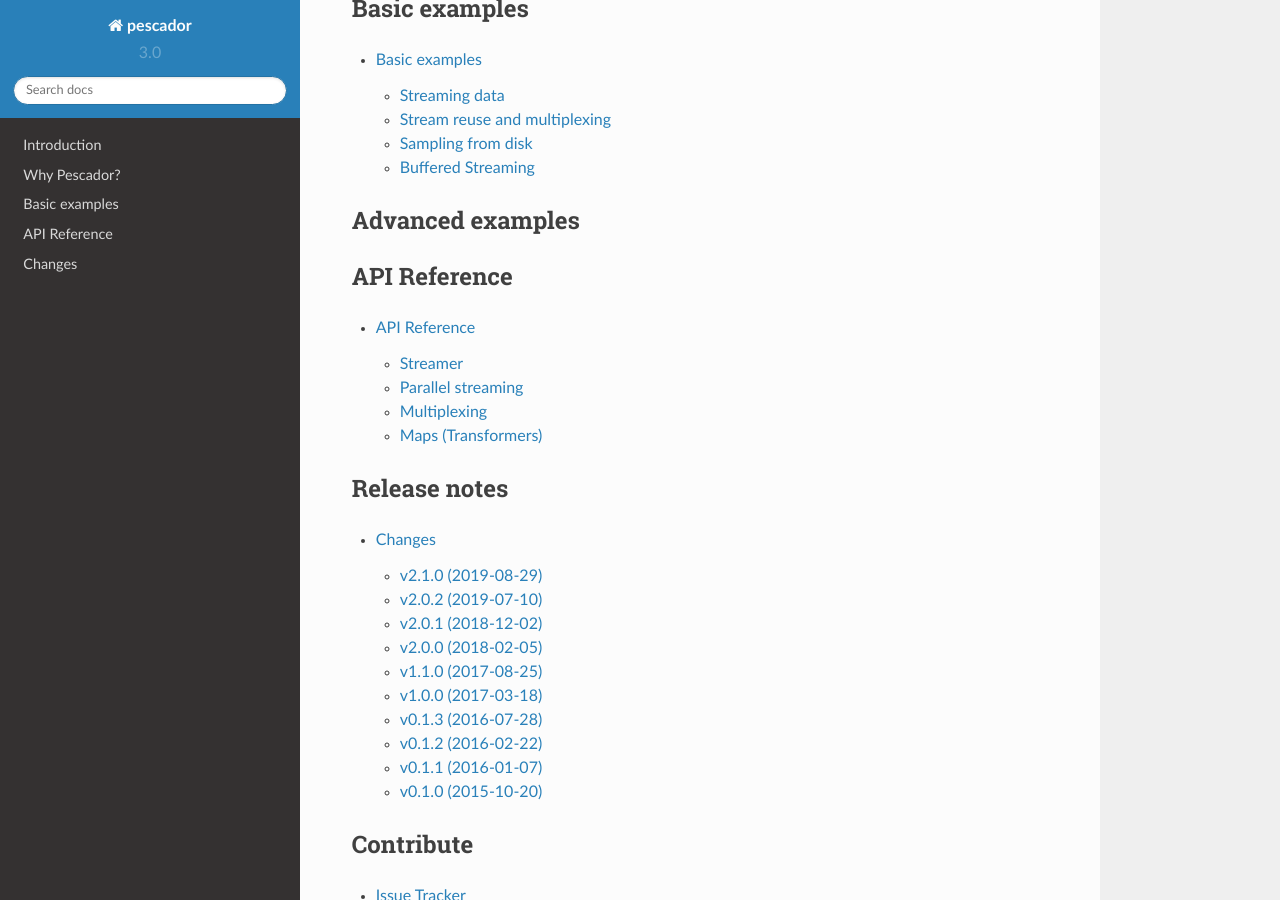
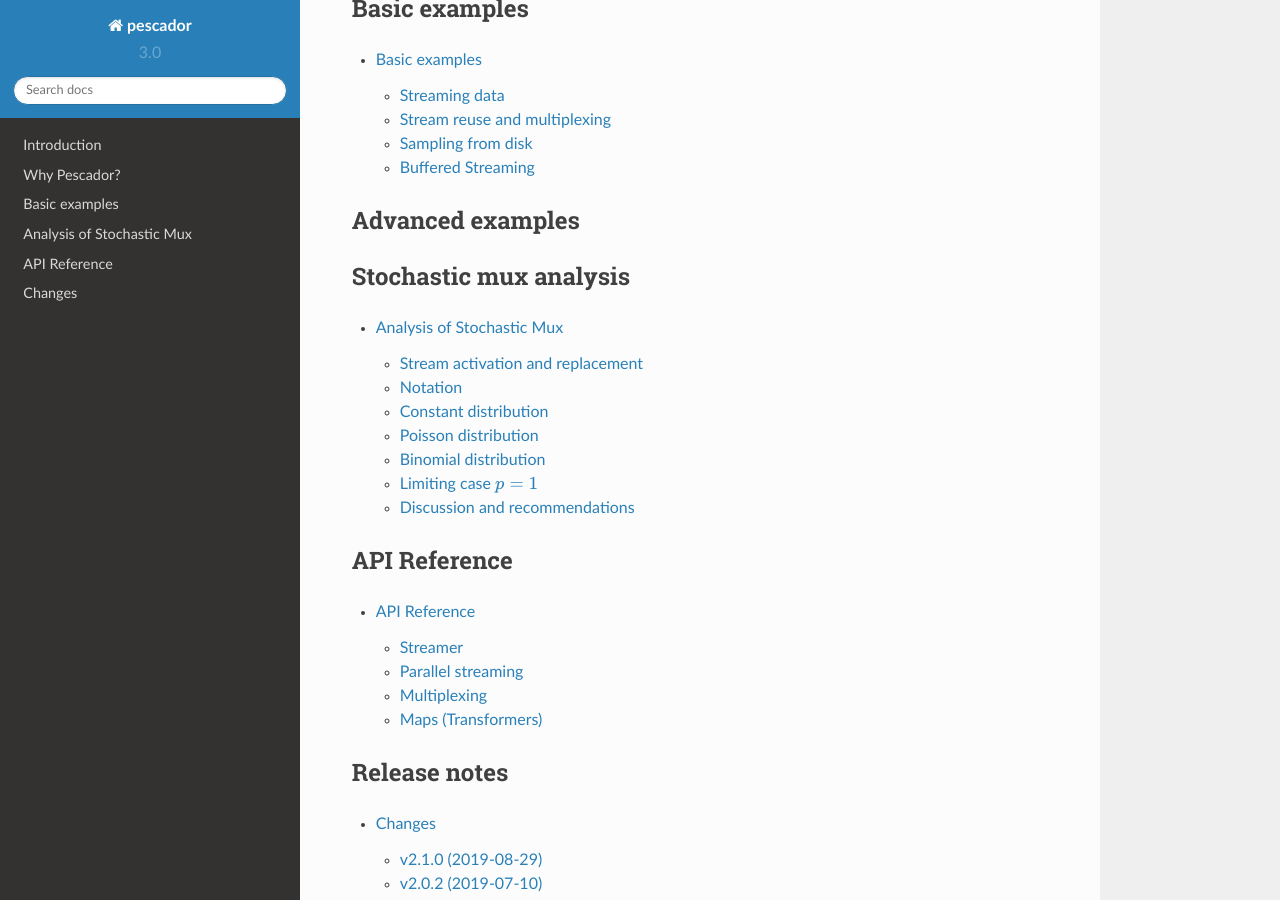
Before and after one commit to pescadores/pescador, a Sphinx documentation site: the page built from docs/index.rst, in a window 1280 px wide and 900 px high, scrolled down 1808 px. Built offline with Sphinx 7.4.7 and the Read the Docs theme 2.0.0, drawn with Linux system fonts in a browser that asks for light colours; pages that are not in the unit, such as notebooks, are missing from menus; cross-references to code outside the pages are shown as plain code; some of the changed lines change nothing that is shown.

Commit message:
adding mux analysis doc stub

```diff
--- a/docs/index.rst
+++ b/docs/index.rst
@@ -96,6 +96,14 @@
 
     auto_examples/index
 
+***********************
+Stochastic mux analysis
+***********************
+.. toctree::
+    :maxdepth: 2
+
+    muxanalysis
+
 *************
 API Reference
 *************
--- /dev/null
+++ b/docs/muxanalysis.rst
@@ -0,0 +1,194 @@
+.. _muxanalysis:
+
+Analysis of Stochastic Mux
+==========================
+
+:ref:`mux` objects (*mux* for short, *muxen* for plural) allow multiple :ref:`Streamer` objects to
+be combined into a single stream by selectively sampling from each constituent stream.
+The different kinds of mux objects provide different behaviors, but among them, and among
+them, ``StochasticMux`` is the most complex.
+This section provides an in-depth analysis of ``StochasticMux``'s behavior.
+
+
+
+Stream activation and replacement
+---------------------------------
+
+``StochasticMux`` differs from other muxen (``ShuffledMux``, ``RoundRobinMux``, etc.) by
+maintaining an **active set** of streamers from the full collection it is multiplexing.
+At any given time, samples are drawn only from the active set, while the remaining streamers are
+**inactive**.
+Each active streamer is limited to produce a (possibly random) number of samples, after which, it is removed from
+the active set and replaced by a new streamer selected at random; hence the name **StochasticMux**.
+
+A key quantity to understand when using ``StochasticMux`` is the streamer replacement rate: how
+often should we expect streamers to be replaced from the active set, as a function of samples
+generated by the mux?
+This quantity is important for a couple of reasons:
+
+    * If we care about the distribution of samples produced by ``StochasticMux`` being a good
+      approximation of what you would get if all streamers were active simultaneously (i.e.,
+      ``ShuffledMux`` behavior), then the streamer replacement rate should be small.
+    * If we have large startup costs involved with activating a streamer (e.g., loading data
+      from disk), then streamer replacement should be infrequent to ensure high throughput.
+      What's more, replacement events should be spread out among the active set, to avoid having several replacement events in a short period of time.
+
+In the following sections, we'll analyze replacement rates for the different choices of rate
+distributions (`constant`, `poisson`, and `binomial`).
+We'll focus the analysis on a single (active) streamer at a time.
+The question we'll analyze is specifically: how many samples :math:`N` must we generate (in
+expectation) before a specific streamer is deactivated and replaced?
+Understanding the distribution of `N` (its mean and variance) will help us understand how often
+we should expect to see streamer replacement events.
+
+
+Notation
+--------
+
+Let :math:`A` denote the size of the active set, let :math:`r` denote the number of samples
+generated by a particular streamer, and let :math:`p` denote the probability of selecting the
+active streamer in question.
+We'll make the simplifying assumption that the ``weights`` attached to all streamers are
+uniform, i.e., :math:`p = 1/A`.
+
+
+Constant distribution
+---------------------
+
+When using the ``constant`` distribution, the sample limit :math:`r` is fixed in advance.
+Our question about the number of samples generated by StochasticMux can then be rephrased
+slightly:
+how many samples :math:`K` must we draw from *all other active streamers* before drawing the
+:math:`r`\ th sample from the streamer under analysis?
+
+This number :math:`K` is a random variable, modeled by the `negative binomial distribution <https://en.wikipedia.org/wiki/Negative_binomial_distribution>`_:
+
+.. math::
+
+   \text{Pr}[K = k] = {k + r - 1 \choose k} {(1-p)^k p^r}
+
+
+It has expected value
+
+.. math::
+
+   \text{E}[K] = r \cdot \frac{1-p}{p},
+
+and variance
+
+.. math::
+
+   \text{Var}[K] = r \cdot \frac{1-p}{p^2}.
+
+
+The total number of samples produced by the mux before the streamer is replaced is now a random
+variable :math:`N = K + r`.
+We can use linearity of expectation to compute its expected value as
+
+.. math::
+
+   \text{E}[N] = \text{E}[K] + r = r \cdot\frac{1-p}{p} + r = \frac{r}{p}.
+
+
+Since :math:`N` and :math:`K` differ only by a constant (:math:`r`), they have the same
+variance:
+
+.. math::
+
+   \text{Var}[N] = \text{Var}[K].
+
+
+If we apply the simplifying assumption that streamers are selected uniformly at random (:math:`p
+= 1/A`), then we get the following:
+
+    * :math:`\text{E}[N] = r \cdot A`, and
+    * :math:`\text{Var}[N] = r \cdot A \cdot (A-1)`.
+
+In plain language, this says that the streamer replacement rate scales like the product of the size of the active set and the number of samples per streamer.
+Making either of these values large implies that we should expect to wait longer to replace an active streamer.
+However, the variance of replacement event times is approximately **quadratic** in the size of the active set.
+This means that making the active set larger will increase the dispersion of replacement events away from the expected value.
+
+
+Poisson distribution
+--------------------
+
+In pescador version 2 and earlier, the sample limit :math:`r` was not a constant value, but a
+random variable :math:`R` drawn from a Poisson distribution with rate parameter :math:`\lambda`.
+The analysis above can mostly be carried over to handle this case, though it does not lead to a
+closed form expression for :math:`\text{E}[N]` or :math:`\text{Var}[N]` because we must now
+marginalize over the variable :math:`R`:
+
+.. math::
+
+   \text{Pr}[K=k]   &= \sum_{r=0}^{\infty} \text{Pr}[K=k, R = r]\\
+                    &= \sum_{r=0}^{\infty} \text{Pr}[K=k ~|~ R = r] \times \text{Pr}[R=r]\\
+                    &= \sum_{r=0}^{\infty} {k + r - 1 \choose k} {(1-p)^k p^r} \times \frac{\lambda^r e^{-\lambda}}{r!}
+
+
+While this distribution is still supported, it has been replaced as the default by a binomial
+distribution mode which is more amenable to analysis.
+
+Binomial distribution
+---------------------
+
+In the binomial distribution mode, :math:`R` is a random variable governed by a binomial
+distribution with parameters :math:`(m, q)`:
+
+.. math::
+
+   \text{Pr}[R=r] = {m \choose r} q^r (1-q)^{m-r}.
+
+(We will come back to determining values for :math:`(m, q)` later.)
+
+This distribution can be integrated with the negative binomial distribution above to yield a
+straightforward computation of :math:`\text{Pr}[N]`.
+
+.. math::
+
+   \text{Pr}[N=n] &= \sum_{r=0}^{\infty} \text{Pr}[K=n-r ~|~ R= r] \times \text{Pr}[R=r]\\
+   &= \sum_{r=0}^{\infty} {n-1 \choose n-r} {\left(1-p\right)}^{n-r} p^r \cdot {m \choose r} q^r {(1-q)}^{m-r}.
+
+If we set :math:`q = 1-p`, this simplifies as follows:
+
+.. math::
+
+   \text{Pr}[N=n] &= \sum_{r=0}^{\infty} {n-1 \choose n-r} {\left(1-p\right)}^{n-r} p^r \cdot {m \choose r} {(1-p)}^r p^{m-r}\\
+   &= \sum_{r=0}^{\infty} {n-1 \choose n-r} {\left(1-p\right)}^n p^m {m \choose r}\\
+   &= {\left(1-p\right)}^n p^m {n + m - 1\choose n}.
+
+This distribution again has the form of a negative binomial with parameters :math:`(m, 1-p)`.
+If we further set
+
+.. math::
+
+   m = \frac{\lambda}{1-p}
+
+for an expected rate parameter :math:`\lambda > 0` (as in the Poisson case above), then the
+distribution :math:`\text{Pr}[N=n]` is
+
+.. math::
+
+   N \sim \text{NB}\left(\frac{\lambda}{1-p}, 1-p\right),
+
+where NB denotes the probability mass function of the negative binomial distribution.
+This yields:
+
+    - :math:`\text{E}[R] = \lambda`,
+    - :math:`\text{E}[N] = \lambda / p`, and
+    - :math:`\text{Var}[N] = \lambda \frac{1-p}{p^2}`.
+
+These match the analysis of the constant-mode case above, except that the number of samples per
+streamer is now a random variable with expectation :math:`\lambda`.
+Again, in the special case where :math:`p=1/A`, we recover
+
+    - :math:`\text{E}[N] = \lambda A`, and
+    - :math:`\text{Var}[N] = \lambda A (A-1)`.
+
+
+Limiting case :math:`p=1`
+-------------------------
+
+
+Discussion and recommendations
+------------------------------
```
